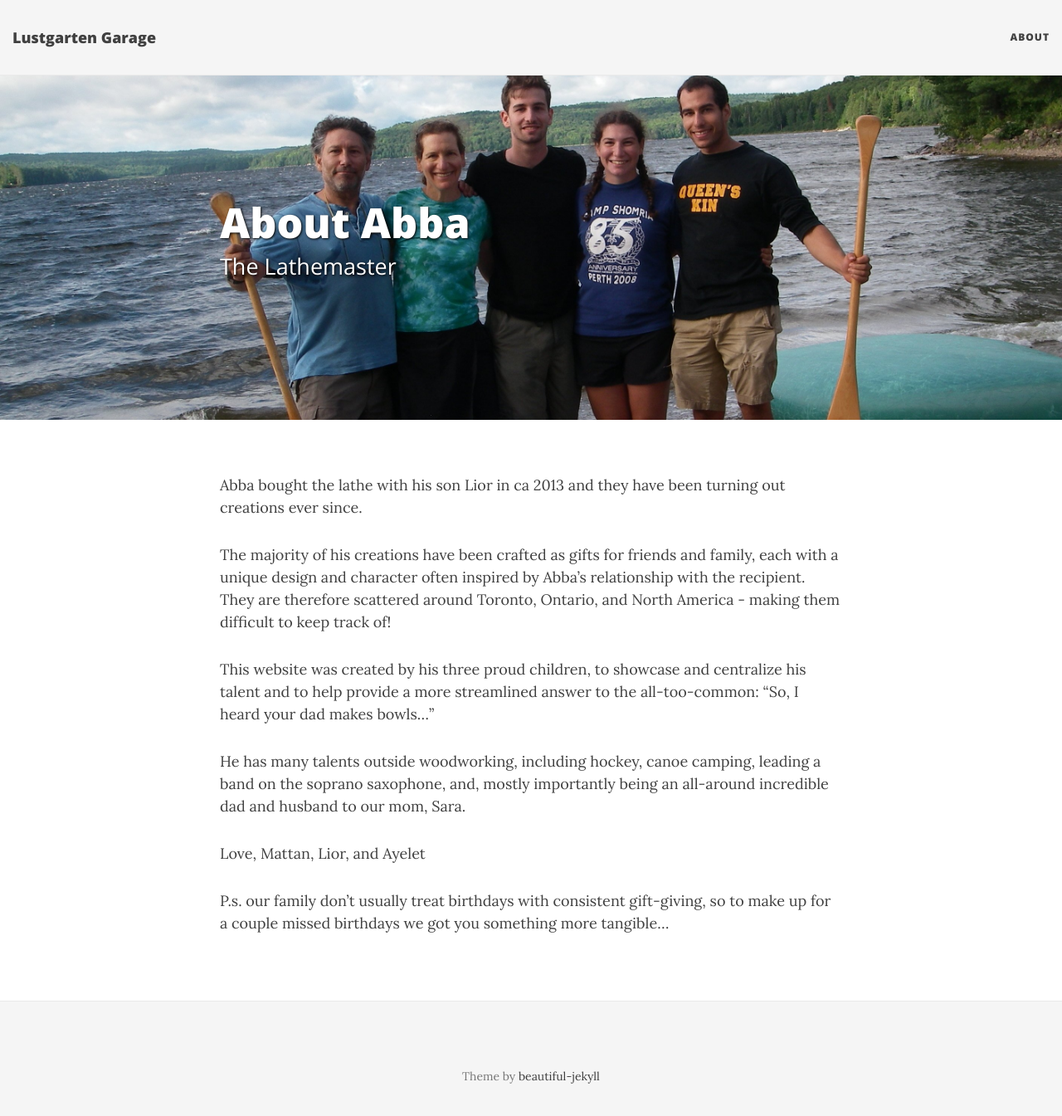
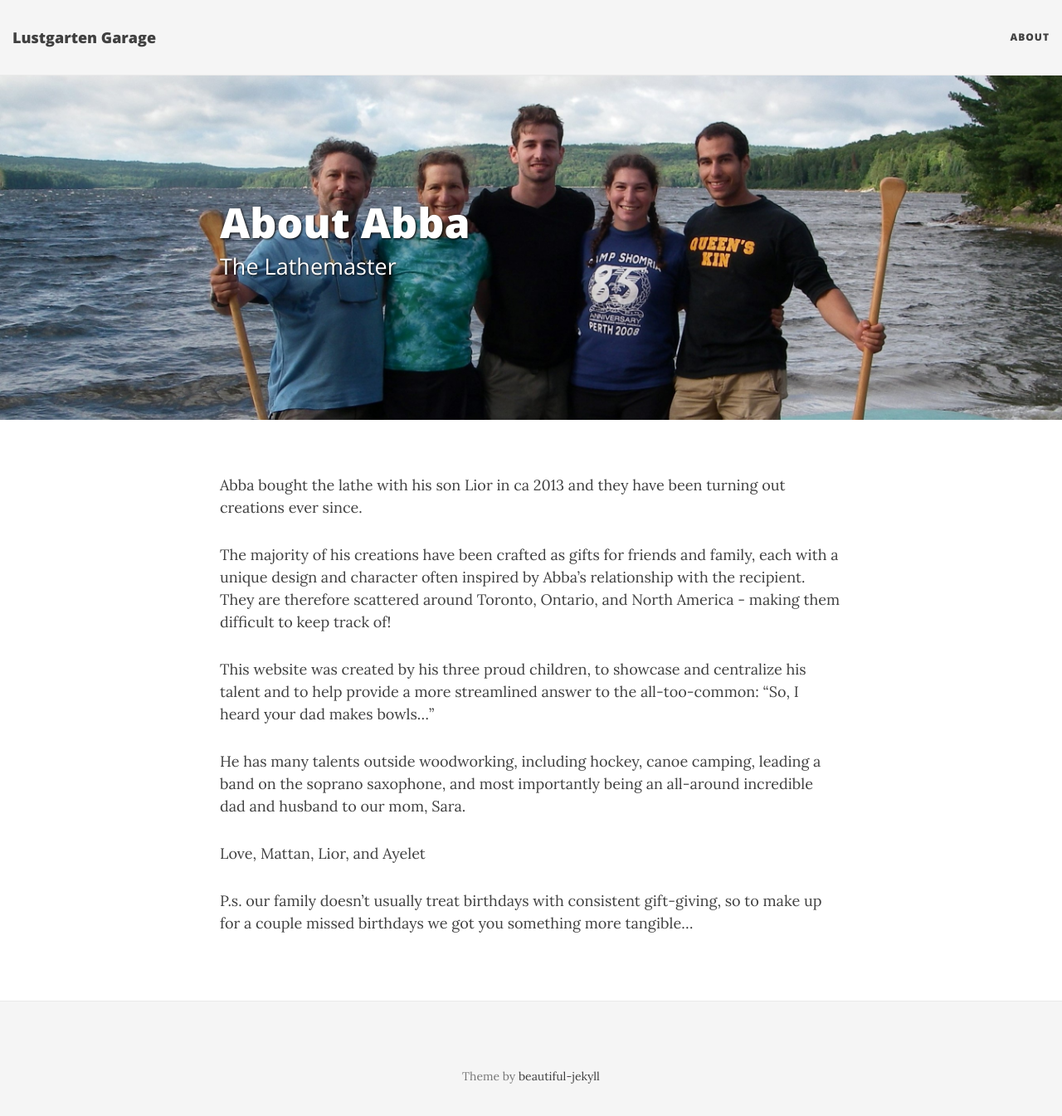
Before and after one commit to liorlustgarten/lathemaster, a Jekyll site: the page built from aboutme.md, in a window 1280 px wide and 1358 px high. Shown: the top 1345 px of the window at 83% size. Built offline with Jekyll 4.4.1, drawn with Linux system fonts in a browser that asks for light colours; nearby versions of some CDN libraries.

```diff
--- a/aboutme.md
+++ b/aboutme.md
@@ -2,7 +2,7 @@
 layout: default
 title: About Abba
 subtitle: The Lathemaster
-bigimg: /pics/Miscellaneous/family_canoe_trip.jpg
+bigimg: /pics/Miscellaneous/family_canoe_trip_cropped.jpg
 ---
 
 Abba bought the lathe with his son Lior in ca 2013 and they have been turning out creations ever since.
@@ -11,9 +11,9 @@ The majority of his creations have been crafted as gifts for friends and family,
 
 This website was created by his three proud children, to showcase and centralize his talent and to help provide a more streamlined answer to the all-too-common: “So, I heard your dad makes bowls...”
 
-He has many talents outside woodworking, including hockey, canoe camping, leading a band on the soprano saxophone, and, mostly importantly being an all-around incredible dad and husband to our mom, Sara.
+He has many talents outside woodworking, including hockey, canoe camping, leading a band on the soprano saxophone, and most importantly being an all-around incredible dad and husband to our mom, Sara.
 
 Love,
 Mattan, Lior, and Ayelet
 
-P.s. our family don’t usually treat birthdays with consistent gift-giving, so to make up for a couple missed birthdays we got you something more tangible...
+P.s. our family doesn’t usually treat birthdays with consistent gift-giving, so to make up for a couple missed birthdays we got you something more tangible...
```
Also changed, not shown: css/front_page.css (+10 -3 lines), index.html (+3 -4 lines), pics/Miscellaneous/Header_image_centered_logo.png (added), pics/Miscellaneous/family_canoe_trip_cropped.jpg (added), 1 other file.
